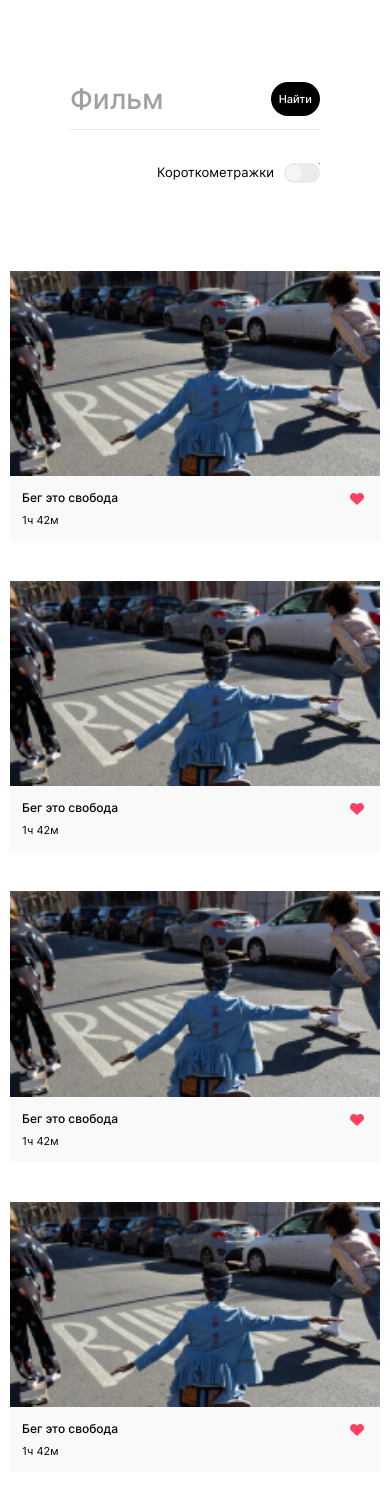
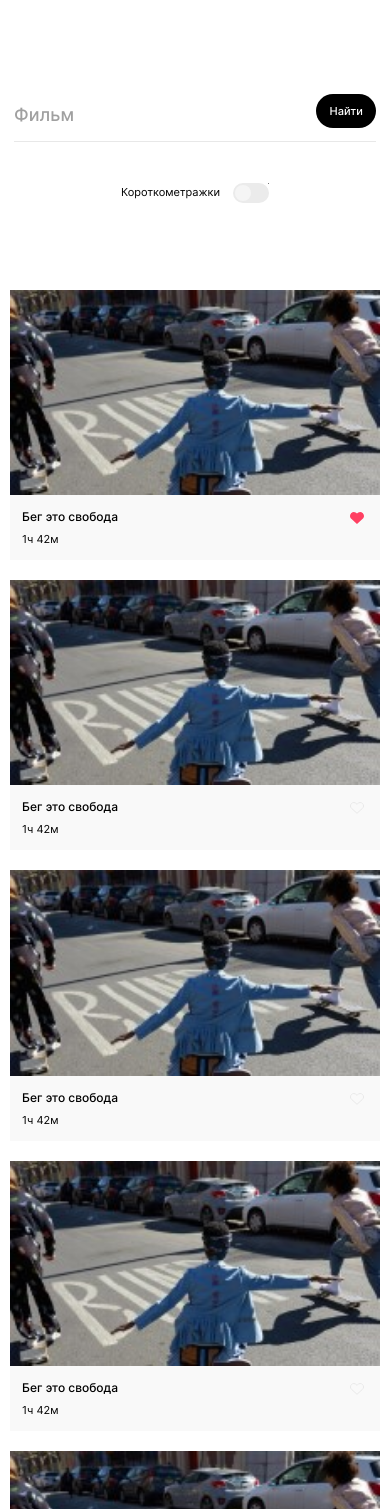
Before and after one commit to tati-tati/movies-explorer-frontend, a React app: page /movies in a window 390 px wide. Shown: the part 62-1571 px from the top of the page. Built offline with nearby package versions, Linux system fonts and the light colour scheme.

Commit message:
corrected after review 1

```diff
--- a/src/components/AboutMe/AboutMe.js
+++ b/src/components/AboutMe/AboutMe.js
@@ -1,6 +1,6 @@
 import "./AboutMe.css";
 import "../../blocks/link.css";
-import photo from "../../images/Barbie Tati.png";
+import photo from "../../images/Barbie Tati.jpg";
 
 function AboutMe() {
   return (
--- a/src/components/App/App.css
+++ b/src/components/App/App.css
@@ -10,5 +10,4 @@
     text-rendering: optimizeLegibility;
     min-height: 100vh;
     outline: 1px solid red;
-    /* position: relative; */
 }
--- a/src/components/App/App.js
+++ b/src/components/App/App.js
@@ -19,6 +19,7 @@ import "./App.css";
 function App() {
   // функции
   const [loggedIn, setLoggedIn] = useState(true);
+  const [showPreloader, setShowPreloader] = useState(false);
   const location = useLocation();
   const showHeaderPages = [
     "/",
@@ -34,7 +35,7 @@ function App() {
   //разметка
   return (
     <div className="app">
-      {!showHeader && <Preloader />}
+      {showPreloader && <Preloader />}
       {showHeader && <Header loggedIn={loggedIn} />}
       <Routes>
         <Route path="*" element={<PageNotFound />} />
--- a/src/components/AuthForm/AuthForm.css
+++ b/src/components/AuthForm/AuthForm.css
@@ -103,7 +103,7 @@
 
 @media screen and (max-width: 500px) {
   .auth {
-    padding: 56px 30px 0;
+    padding: 56px 30px 30px;
   }
   .auth__form {
     min-height: 627px;
--- a/src/components/FilterCheckbox/FilterCheckbox.css
+++ b/src/components/FilterCheckbox/FilterCheckbox.css
@@ -44,3 +44,18 @@
     background-position: right;
   }
 }
+
+@media screen and (max-width: 500px) {
+.checkbox__label {
+  width: 148px;
+    font-size: 11px;
+    text-align:start;
+margin: 0 auto;
+}
+
+  .checkbox__design {
+    width: 36px;
+        padding-left: 13px;
+
+  }
+}
--- a/src/components/Header/Header.css
+++ b/src/components/Header/Header.css
@@ -10,7 +10,7 @@
   background: #f3c1f8;
 }
 
-.header__logo_link {
+.header__logo-link {
   font-size: 0;
 }
 
@@ -60,7 +60,7 @@
 
 .header__btn-wrapper {
   background-image: url("../../images/btn-menu.svg");
-  background-color: #fff;
+  background-color: transparent;
   width: 44px;
   height: 44px;
 }
--- a/src/components/Header/Header.js
+++ b/src/components/Header/Header.js
@@ -1,4 +1,4 @@
-import { NavLink, Link } from "react-router-dom";
+import { NavLink, Link, useLocation } from "react-router-dom";
 import logo from "../../images/logo.svg";
 import "./Header.css";
 import "../../blocks/link.css";
@@ -9,6 +9,17 @@ import { useEffect, useState } from "react";
 function Header(props) {
   const [width, setWidth] = useState(window.innerWidth);
   const [openMenu, setOpenMenu] = useState(false);
+  const [mainPage, setMainPage] = useState(false);
+
+  const locationHeader = useLocation();
+
+  useEffect(() => {
+    if (locationHeader.pathname === "/") {
+      setMainPage(true);
+    } else {
+      setMainPage(false);
+    }
+  }, [locationHeader]);
 
   function handleOpenMenu() {
     setOpenMenu(true);
@@ -34,8 +45,8 @@ function Header(props) {
   }, []);
 
   return (
-    <header className={`header ${props.loggedIn ? "" : "header_pink"}`}>
-      <Link to="/" className="header__logo_link">
+    <header className={`header ${mainPage ? "header_pink" : ""}`}>
+      <Link to="/" className="header__logo-link">
         <img className="header__logo" src={logo} alt="логотип приложения" />
       </Link>
       {props.loggedIn ? (
--- a/src/components/Movies/Movies.js
+++ b/src/components/Movies/Movies.js
@@ -1,12 +1,39 @@
 import SearchForm from "../SearchForm/SearchForm";
 import MoviesCardList from "../MoviesCardList/MoviesCardList";
 import "./Movies.css";
+import MoviesCard from "../MoviesCard/MoviesCard";
+
 
 function Movies() {
+  const cards = [
+    <MoviesCard title="Бег это свобода" length="1ч 42м" buttonType="liked" />,
+    <MoviesCard
+      title="Бег это свобода"
+      length="1ч 42м"
+      buttonType="notLiked"
+    />,
+    <MoviesCard
+      title="Бег это свобода"
+      length="1ч 42м"
+      buttonType="notLiked"
+    />,
+    <MoviesCard
+      title="Бег это свобода"
+      length="1ч 42м"
+      buttonType="notLiked"
+    />,
+    <MoviesCard
+      title="Бег это свобода"
+      length="1ч 42м"
+      // buttonType="notLiked"
+    />,
+  ];
+
+
     return (
       <section className="movies">
         <SearchForm />
-        <MoviesCardList />
+        <MoviesCardList card={cards}/>
         <button className="movies__btn-more button" type="button">
           Ещё
         </button>
--- a/src/components/MoviesCard/MoviesCard.css
+++ b/src/components/MoviesCard/MoviesCard.css
@@ -36,12 +36,13 @@
 
 .card__like {
   background-image: url(../../images/like.svg);
+  background-color: transparent;
   background-repeat: no-repeat;
   width: 14px;
   height: 12px;
   padding: 0;
   cursor: pointer;
-  transition: .4s ease;
+  transition: 0.4s ease;
 }
 
 .card__like_active {
@@ -96,3 +97,9 @@
     top: -34px;
   }
 }
+
+@media screen and (max-width: 500px) {
+  .card {
+    margin-bottom: 20px;
+  }
+}
--- a/src/components/MoviesCard/MoviesCard.js
+++ b/src/components/MoviesCard/MoviesCard.js
@@ -1,5 +1,5 @@
 import "./MoviesCard.css";
-import img from '../../images/pic__COLOR_pic.png';
+import img from '../../images/pic__COLOR_pic.jpg';
 
 function MoviesCard(props) {
     return (
@@ -7,9 +7,19 @@ function MoviesCard(props) {
         <div className="card__info">
           <h2 className="card__title">{props.title}</h2>
           <p className="card__length">{props.length}</p>
-          <div className="card__like card__like_active" />
+          {props.buttonType === "liked" ? (
+            <button className="card__like card__like_active button" type="button" />
+          ) : props.buttonType === "notLiked" ? (
+            <button className="card__like button" type="button" />
+          ) : (
+            <button className="card__like card__btn-remove button" type="button" />
+          )}
         </div>
-        <img className="card__image" src={img} alt={`обложка фильма ${props.title}`} />
+        <img
+          className="card__image"
+          src={img}
+          alt={`обложка фильма ${props.title}`}
+        />
       </div>
     );
 }
--- a/src/components/MoviesCardList/MoviesCardList.js
+++ b/src/components/MoviesCardList/MoviesCardList.js
@@ -1,24 +1,12 @@
 import "./MoviesCardList.css";
-import MoviesCard from "../MoviesCard/MoviesCard";
+// import MoviesCard from "../MoviesCard/MoviesCard";
 
-function MoviesCardList() {
+function MoviesCardList(props) {
     return (
       <section className="card-list">
         <ul className="card-list__container">
           <li className="card-list__item">
-            <MoviesCard title="Бег это свобода" length="1ч 42м" />
-          </li>
-          <li className="card-list__item">
-            <MoviesCard title="Бег это свобода" length="1ч 42м" />
-          </li>
-          <li className="card-list__item">
-            <MoviesCard title="Бег это свобода" length="1ч 42м" />
-          </li>
-          <li className="card-list__item">
-            <MoviesCard title="Бег это свобода" length="1ч 42м" />
-          </li>
-          <li className="card-list__item">
-            <MoviesCard title="Бег это свобода" length="1ч 42м" />
+            {props.card}
           </li>
         </ul>
       </section>
--- a/src/components/SavedMovies/SavedMovies.js
+++ b/src/components/SavedMovies/SavedMovies.js
@@ -1,11 +1,34 @@
 import MoviesCardList from "../MoviesCardList/MoviesCardList";
 import SearchForm from "../SearchForm/SearchForm";
+import MoviesCard from "../MoviesCard/MoviesCard";
 
 function SavedMovies() {
+      const cards = [
+        <MoviesCard
+          title="Бег это свобода"
+          length="1ч 42м"
+        />,
+        <MoviesCard
+          title="Бег это свобода"
+          length="1ч 42м"
+        />,
+        <MoviesCard
+          title="Бег это свобода"
+          length="1ч 42м"
+        />,
+        <MoviesCard
+          title="Бег это свобода"
+          length="1ч 42м"
+        />,
+        <MoviesCard
+          title="Бег это свобода"
+          length="1ч 42м"
+        />,
+      ];
     return(
         <>
         <SearchForm />
-        <MoviesCardList />
+        <MoviesCardList  card={cards}/>
         </>
     )
 }
--- a/src/components/SearchForm/SearchForm.css
+++ b/src/components/SearchForm/SearchForm.css
@@ -22,6 +22,10 @@
   outline: none;
 }
 
+.search__container .search__input:focus {
+  border-bottom: 1px solid #000;
+}
+
 .search__input:focus::placeholder {
   font-weight: 400;
   font-size: 24px;
@@ -38,7 +42,7 @@
 
 .search__btn {
   border-radius: 48px;
-  width: 58.65px;
+  width: 69px;
   height: 34px;
   font-feature-settings: "clig" off, "liga" off;
   font-size: 11px;
@@ -46,3 +50,15 @@
   font-weight: 500;
   line-height: 18px; /* 163.636% */
 }
+
+@media screen and (max-width: 500px) {
+  .search__form {
+    padding: 82px 14px 47px;
+  }
+  .search__input::placeholder {
+    font-size: 18px;
+  }
+  .search__container {
+    margin-bottom: 41px;
+  }
+}
--- a/src/components/SearchForm/SearchForm.js
+++ b/src/components/SearchForm/SearchForm.js
@@ -1,5 +1,6 @@
 import "./SearchForm.css";
 import FilterCheckbox from "../FilterCheckbox/FilterCheckbox";
+import "../../blocks/button.css";
 
 function SearchForm() {
     return (
```
Also changed, not shown: src/components/App/App.test.js (deleted, +0 -8 lines), src/images/Barbie Tati.jpg (added), src/images/Barbie Tati.png (deleted), src/images/pic__COLOR_pic.jpg (added), src/images/pic__COLOR_pic.png (deleted). Lines whose indentation alone changed are shown as unchanged.
